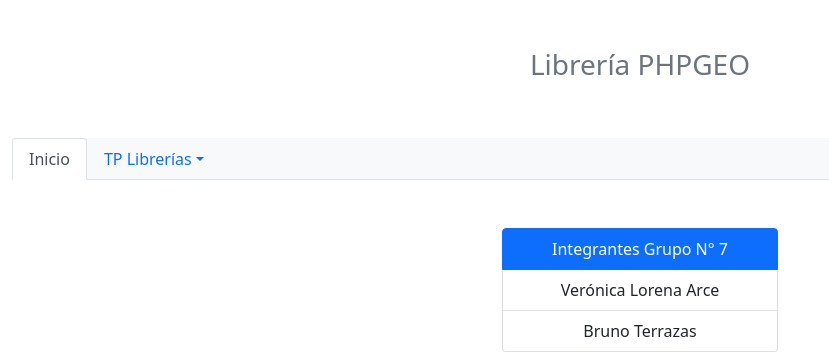
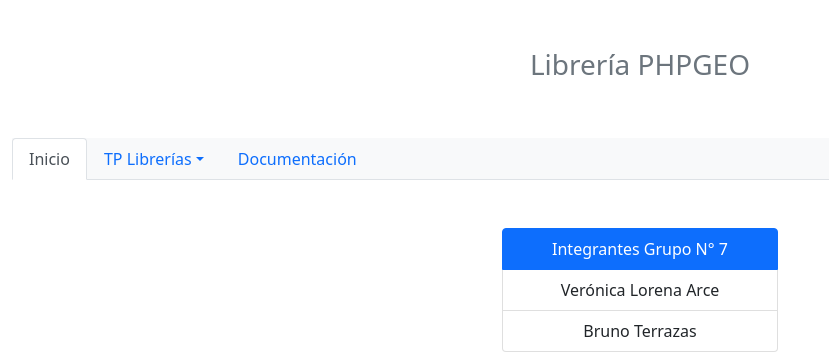
Before and after one commit to VeronicaArceNqn/ProyectoGEO, a PHP site: page /vista/home/index.php in a window 1280 px wide. Shown: the top 356 px of the page, without its empty margins (0-829 px from the left). Run offline with PHP 8.4, Linux system fonts and the light colour scheme; some libraries are stand-ins or nearby versions.

Commit message:
Se agregó enlace a documentación

```diff
--- a/configAPI.php
+++ b/configAPI.php
@@ -1,4 +1,5 @@
 <?php
-//Aca establecemos la key (clave de google maps de desarrollador)
+//Aca establecemos la key de GoogleMaps (clave de desarrollador de GoogleMaps )
 $keyGMaps="AIzaSyCSSBXWB5v-BnIIplydnkuDkBHP3AVxBl4";
+
 ?>
--- a/vista/estructura/header.php
+++ b/vista/estructura/header.php
@@ -54,10 +54,10 @@
               </li>
             </ul>
           </li>
-          <!--<li class="nav-item">
-              <a class="nav-link" href="#">Enlace</a>
+          <li class="nav-item">
+        <a class="nav-link" target="_blank" href="../../PHPGEO y API google maps.pdf">Documentaci&oacute;n</a>
             </li>
-            -->
+
       </ul>
     </div>
     </header>
```
Also changed, not shown: 1 other file.
